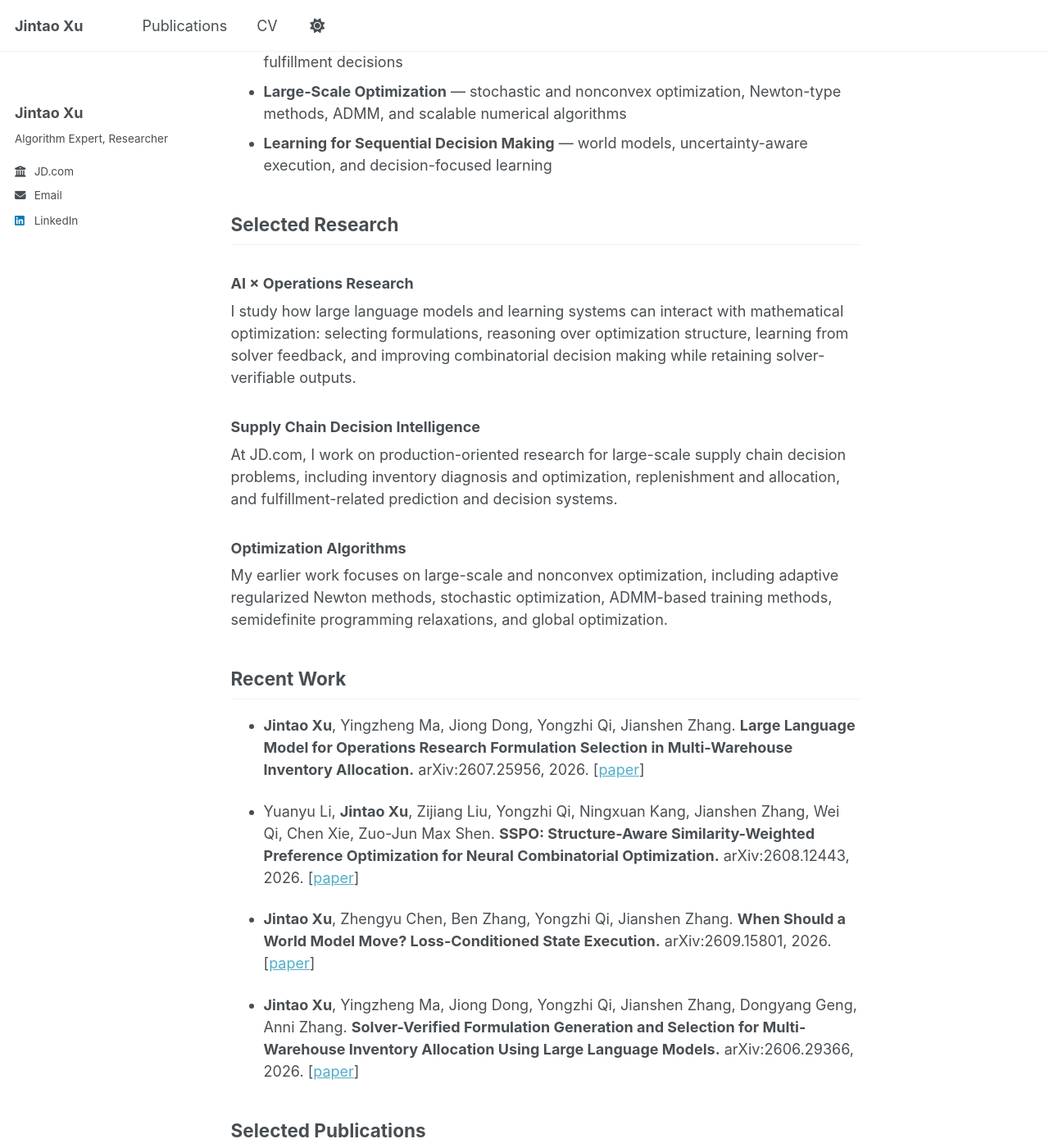
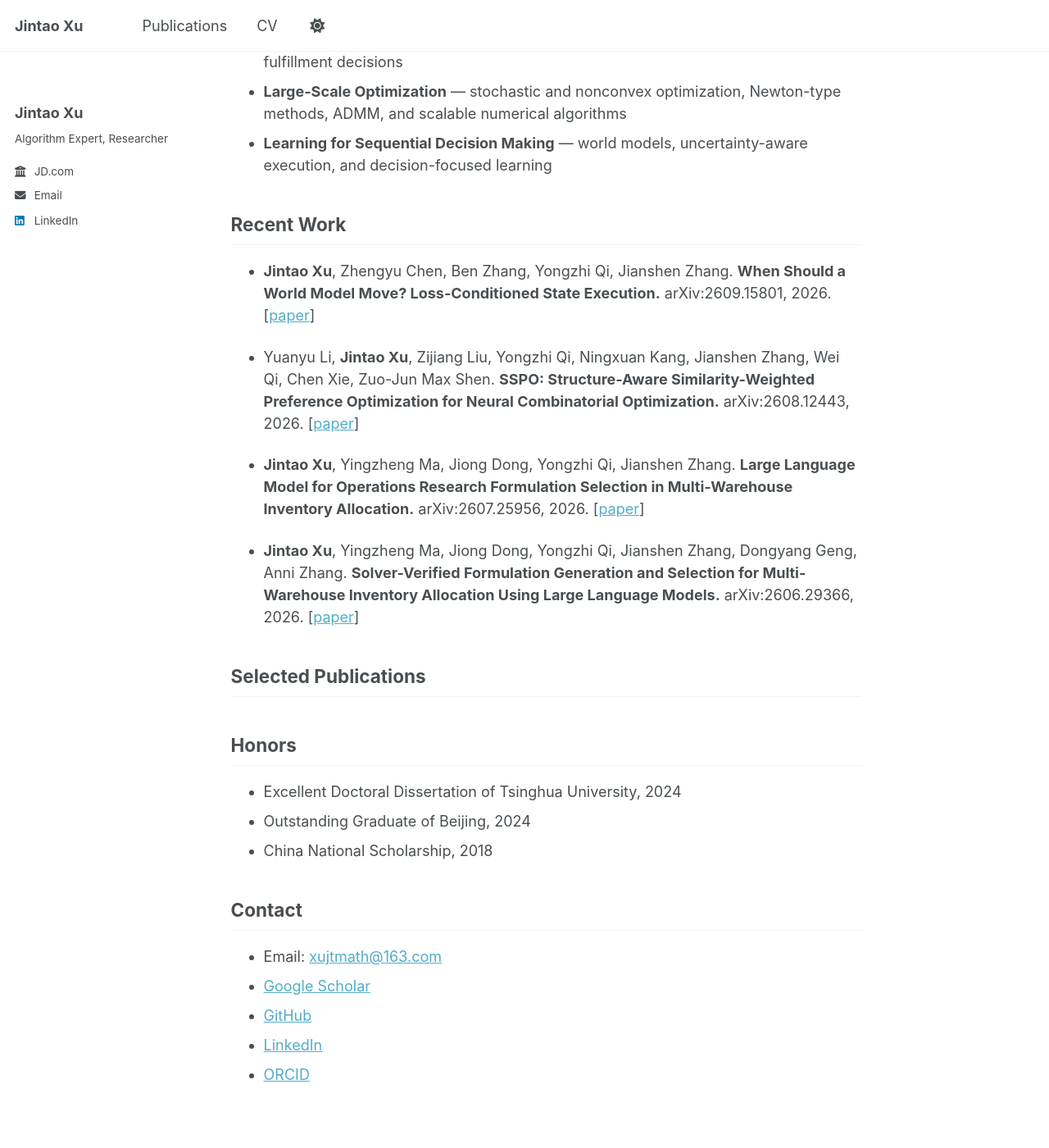
Before and after one commit to JintaoXuMath/JintaoXuMath.github.io, a Jekyll site: the page built from _pages/about.md, in a window 1280 px wide and 1400 px high, scrolled down 691 px. Shown: the whole window at 82% size. Built offline with Jekyll 4.4.1, drawn with Linux system fonts in a browser that asks for light colours; some of the changed text lies outside the part shown.

Commit message:
Revise about page by removing research and publication sections
Removed sections on selected research and publications to streamline content.

```diff
--- a/_pages/about.md
+++ b/_pages/about.md
@@ -23,42 +23,18 @@ My research broadly lies in **AI for decision making**, with particular interest
 - **Large-Scale Optimization** — stochastic and nonconvex optimization, Newton-type methods, ADMM, and scalable numerical algorithms
 - **Learning for Sequential Decision Making** — world models, uncertainty-aware execution, and decision-focused learning
 
-## Selected Research
-
-### AI × Operations Research
-I study how large language models and learning systems can interact with mathematical optimization: selecting formulations, reasoning over optimization structure, learning from solver feedback, and improving combinatorial decision making while retaining solver-verifiable outputs.
-
-### Supply Chain Decision Intelligence
-At JD.com, I work on production-oriented research for large-scale supply chain decision problems, including inventory diagnosis and optimization, replenishment and allocation, and fulfillment-related prediction and decision systems.
-
-### Optimization Algorithms
-My earlier work focuses on large-scale and nonconvex optimization, including adaptive regularized Newton methods, stochastic optimization, ADMM-based training methods, semidefinite programming relaxations, and global optimization.
-
 ## Recent Work
 
-- **Jintao Xu**, Yingzheng Ma, Jiong Dong, Yongzhi Qi, Jianshen Zhang. **Large Language Model for Operations Research Formulation Selection in Multi-Warehouse Inventory Allocation.** arXiv:2607.25956, 2026. [[paper](https://arxiv.org/abs/2607.25956)]
+- **Jintao Xu**, Zhengyu Chen, Ben Zhang, Yongzhi Qi, Jianshen Zhang. **When Should a World Model Move? Loss-Conditioned State Execution.** arXiv:2609.15801, 2026. [[paper](https://arxiv.org/abs/2609.15801)]
 
 - Yuanyu Li, **Jintao Xu**, Zijiang Liu, Yongzhi Qi, Ningxuan Kang, Jianshen Zhang, Wei Qi, Chen Xie, Zuo-Jun Max Shen. **SSPO: Structure-Aware Similarity-Weighted Preference Optimization for Neural Combinatorial Optimization.** arXiv:2608.12443, 2026. [[paper](https://arxiv.org/abs/2608.12443)]
 
-- **Jintao Xu**, Zhengyu Chen, Ben Zhang, Yongzhi Qi, Jianshen Zhang. **When Should a World Model Move? Loss-Conditioned State Execution.** arXiv:2609.15801, 2026. [[paper](https://arxiv.org/abs/2609.15801)]
+- **Jintao Xu**, Yingzheng Ma, Jiong Dong, Yongzhi Qi, Jianshen Zhang. **Large Language Model for Operations Research Formulation Selection in Multi-Warehouse Inventory Allocation.** arXiv:2607.25956, 2026. [[paper](https://arxiv.org/abs/2607.25956)]
 
 - **Jintao Xu**, Yingzheng Ma, Jiong Dong, Yongzhi Qi, Jianshen Zhang, Dongyang Geng, Anni Zhang. **Solver-Verified Formulation Generation and Selection for Multi-Warehouse Inventory Allocation Using Large Language Models.** arXiv:2606.29366, 2026. [[paper](https://arxiv.org/abs/2606.29366)]
 
 ## Selected Publications
 
-- Yuhao Zhou, **Jintao Xu**, Bingrui Li, Chenglong Bao, Chao Ding, Jun Zhu. **A Regularized Newton Method for Nonconvex Optimization with Global and Local Complexity Guarantees.** *NeurIPS 2025*. [[paper](https://proceedings.neurips.cc/paper_files/paper/2025/hash/6a39cf3b666f8bdb2223f253981f3869-Abstract-Conference.html)]
-
-- Runze Li, **Jintao Xu**<sup>*</sup>, Wenxun Xing. **Stable Gradient-Adjusted Root Mean Square Propagation on Least Squares Problem.** *SIAM Journal on Mathematics of Data Science*, 8(2):440–470, 2026. [[paper](https://epubs.siam.org/doi/10.1137/24M171262X)]
-
-- **Jintao Xu**<sup>*</sup>, Yifei Li, Wenxun Xing. **ADMM Algorithms for Residual Network Training: Convergence Analysis and Parallel Implementation.** arXiv:2310.15334. [[paper](https://arxiv.org/abs/2310.15334)]
-
-- **Jintao Xu**<sup>*</sup>, Shu-Cherng Fang, Wenxun Xing. **Semidefinite Programming Approximation for a Matrix Optimization Problem over an Uncertain Linear System.** *Journal of Nonlinear and Variational Analysis*, 8(6):831–853, 2024. [[paper](https://jnva.biemdas.com/archives/2536)]
-
-- **Jintao Xu**<sup>*</sup>, Chenglong Bao, Wenxun Xing. **Convergence Rates of Training Deep Neural Networks via Alternating Minimization Methods.** *Optimization Letters*, 18:909–923, 2024. [[paper](https://link.springer.com/article/10.1007/s11590-023-02026-4)]
-
-<sup>*</sup> Corresponding author.
-
-[Full publication list →](/publications/)
 
 ## Honors
 
```
